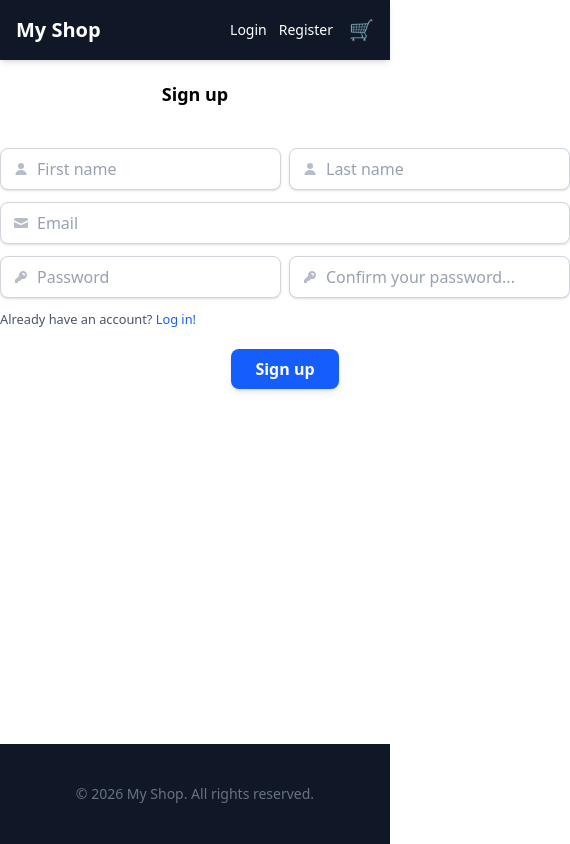
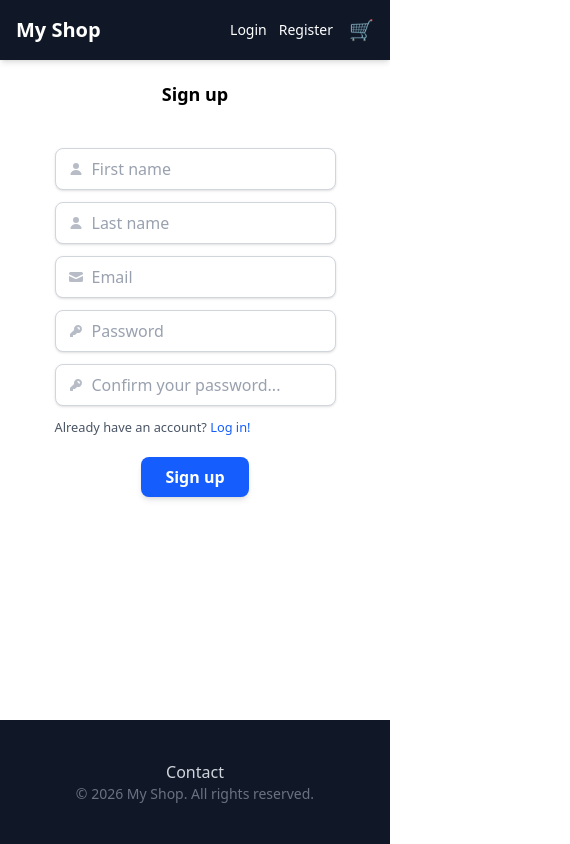
Before and after one commit to marsanna/ecommerce-project, a React (Vite) app in the folder frontend/: page /register in a window 390 px wide. Shown: the whole page, 570 px wide, since content can reach past the window. Built offline with nearby package versions, Linux system fonts and the light colour scheme; no server answers.

Commit message:
Feature/auth bug mobile (#26)
* Authentification bug fixed

* Authentification bug fixed

* Authentification bug fixed (#20) (#21)

* Authentification bug fixed

* Authentification bug fixed

* Authentification bug fixed

* Authentification bug fixed

```diff
--- a/frontend/src/components/Footer.tsx
+++ b/frontend/src/components/Footer.tsx
@@ -1,6 +1,11 @@
+import { Link } from "react-router";
+
 function Footer() {
   return (
-    <footer className="mt-10 bg-gray-900 py-10 text-gray-300">
+    <footer className="mt-10 bg-gray-900 py-10 text-center text-gray-300">
+      <Link to="/contact" className="transition hover:text-gray-400">
+        Contact
+      </Link>
       <div className="text-center text-sm text-gray-500">
         © 2026 My Shop. All rights reserved.
       </div>
--- a/frontend/src/components/Header.tsx
+++ b/frontend/src/components/Header.tsx
@@ -32,7 +32,7 @@ function Header() {
         </Link>
 
         <div className="flex items-center gap-4 md:gap-8">
-          <nav className="flex items-center space-x-3 text-sm font-medium md:space-x-6 md:text-base">
+          <nav className="flex items-center space-x-3 text-sm md:space-x-6 md:text-base">
             {!user ? (
               <>
                 <Link to="/login" className="transition hover:text-gray-400">
--- a/frontend/src/pages/Register.tsx
+++ b/frontend/src/pages/Register.tsx
@@ -63,7 +63,7 @@ const Register = () => {
         className="mx-auto my-5 flex flex-col gap-3 md:w-1/2"
         onSubmit={handleSubmit}
       >
-        <div className="flex justify-between gap-2">
+        <div className="flex flex-col gap-3 md:flex-row md:gap-2">
           <label className="flex grow items-center gap-2 rounded-lg border border-gray-300 bg-white px-3 py-2 shadow-sm focus-within:border-blue-500 focus-within:ring-1 focus-within:ring-blue-500">
             <svg
               xmlns="http://www.w3.org/2000/svg"
@@ -121,7 +121,7 @@ const Register = () => {
           />
         </label>
 
-        <div className="flex justify-between gap-2">
+        <div className="flex flex-col gap-3 md:flex-row md:gap-2">
           <label className="flex grow items-center gap-2 rounded-lg border border-gray-300 bg-white px-3 py-2 shadow-sm focus-within:border-blue-500 focus-within:ring-1 focus-within:ring-blue-500">
             <svg
               xmlns="http://www.w3.org/2000/svg"
```
Also changed, not shown: 1 other file (tests, documents, lock files or other folders).
